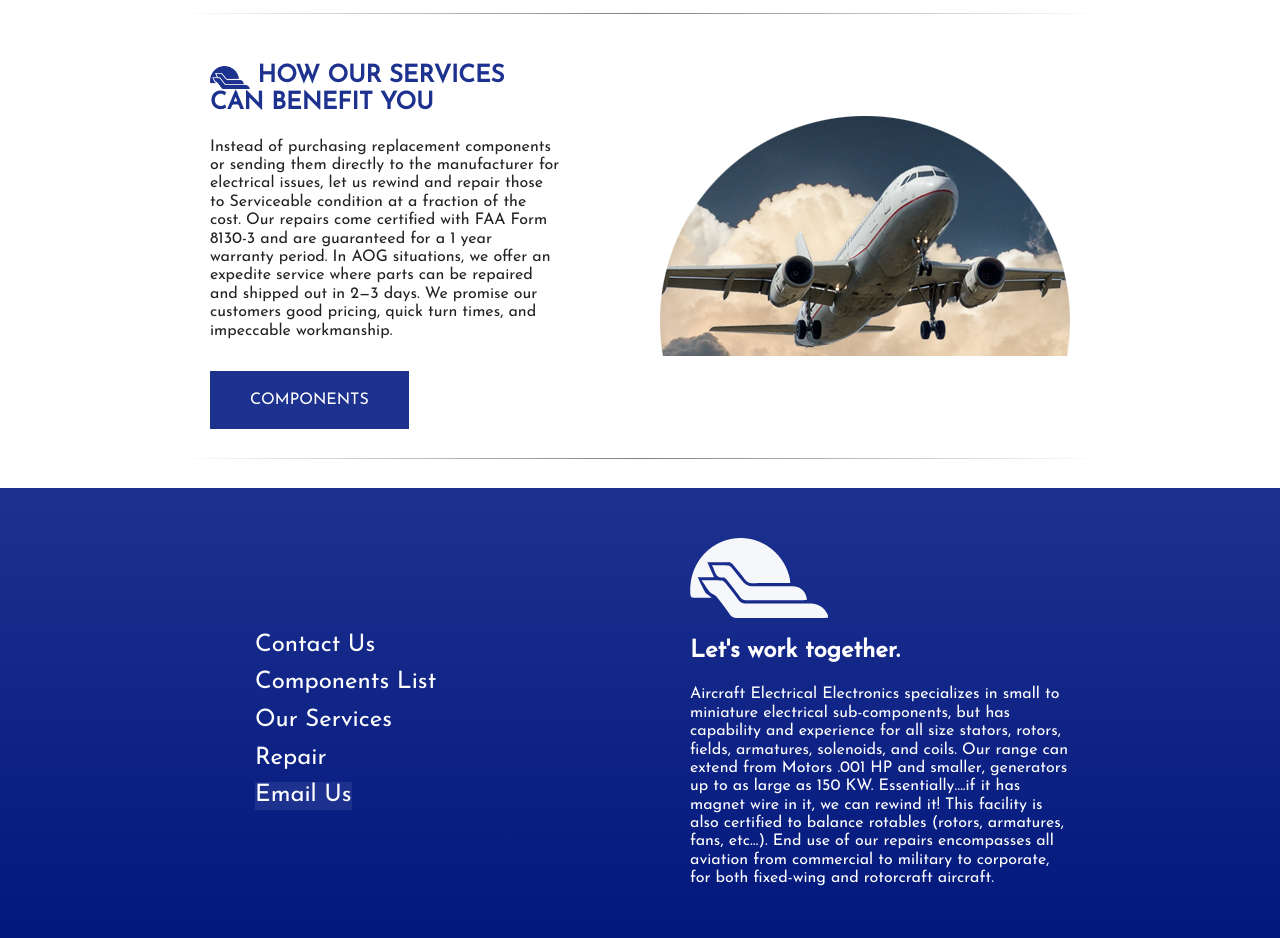
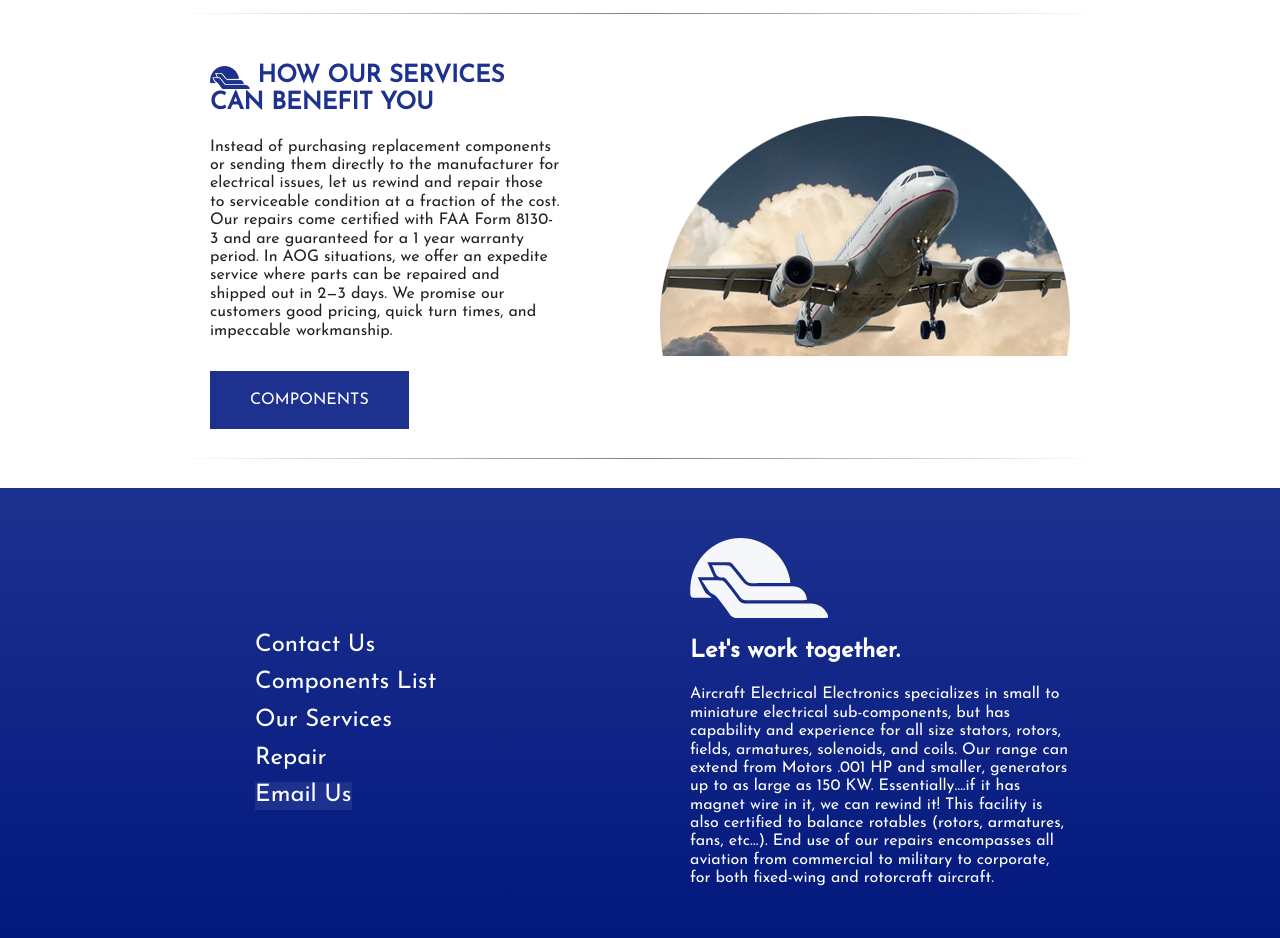
Before and after one commit to NolanHarless/AEE, a website built with Parcel: page index.html in a window 1280 px wide. Shown: the part 940-1878 px from the top of the page. Built offline with nearby package versions, Linux system fonts and the light colour scheme.

Commit message:
fixed capitalization error.

```diff
--- a/index.html
+++ b/index.html
@@ -97,7 +97,7 @@
           <p>
           Instead of purchasing replacement components or sending them directly
           to the manufacturer for electrical issues, let us rewind and repair those to
-          Serviceable condition at a fraction of the cost. Our repairs come certified
+          serviceable condition at a fraction of the cost. Our repairs come certified
           with FAA Form 8130-3 and are guaranteed for a 1 year warranty period.
           In AOG situations, we offer an expedite service where parts can be
           repaired and shipped out in 2—3 days. We promise our customers good
```
